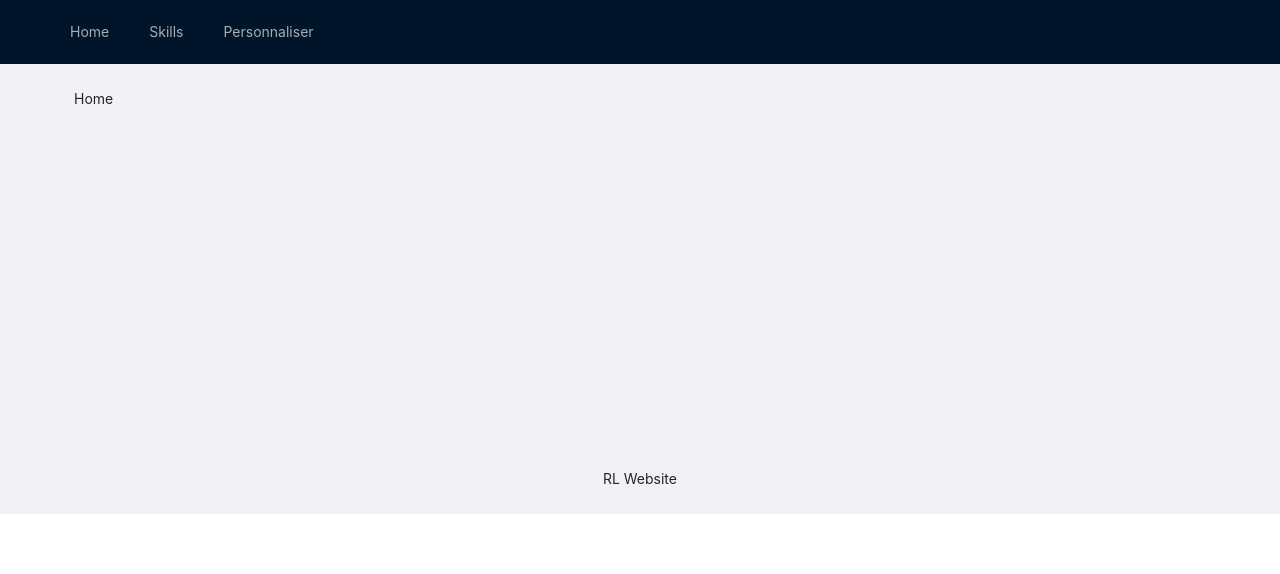
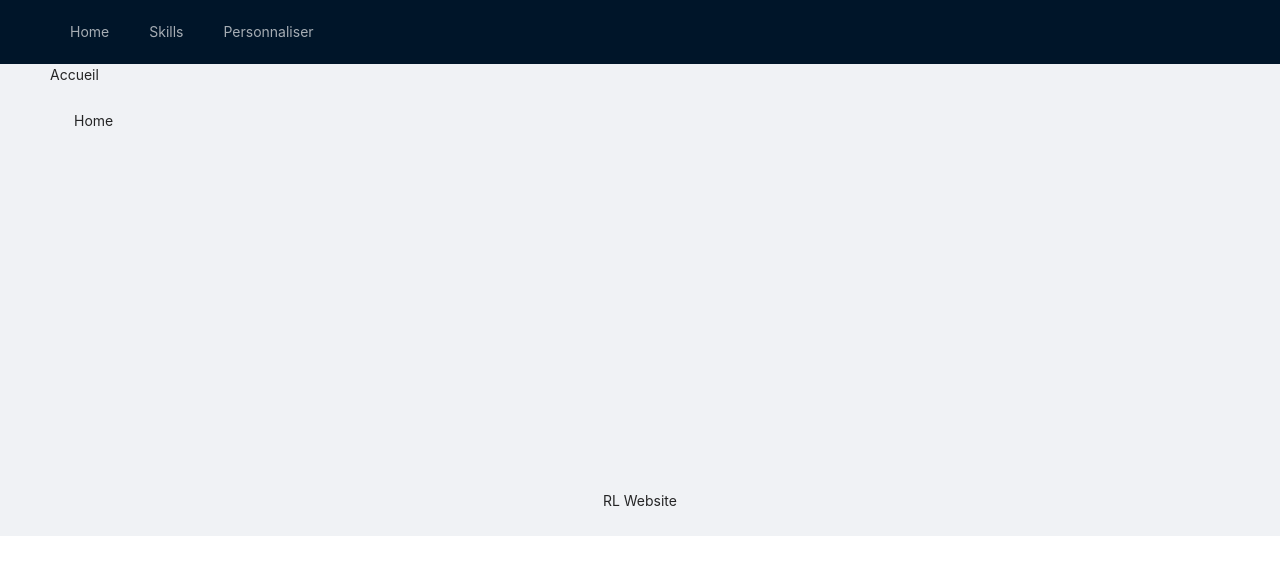
Before and after one commit to rlembo06/rlembo-website, a Next.js app: page / in a window 1280 px wide. Shown: the top 574 px of the page. Built offline with nearby package versions, Linux system fonts and the light colour scheme.

Commit message:
breadcrumbItemsList ok

```diff
--- a/layout/components/Content/Content.component.tsx
+++ b/layout/components/Content/Content.component.tsx
@@ -1,6 +1,7 @@
 import { NextRouter } from 'next/router';
 import { Layout } from 'antd';
 import { ReactNode } from 'react';
+import { useTranslation } from 'react-i18next';
 
 import { RLBreadcrumb } from '@/components/Breadcrumb';
 
@@ -11,8 +12,10 @@ type BreadcrumbItem = { label: string; url: string };
 type ContentProps = { children: ReactNode; router: NextRouter };
 
 const Content = ({ children, router }: ContentProps) => {
+  const t = useTranslation();
+
   const pathSnippets: string[] = router?.pathname?.split('/').filter((item: string) => !!item);
-  const breadcrumbItemsList: BreadcrumbItem[] = pathSnippets.reduce(
+  const extraBreadcrumbItems: BreadcrumbItem[] = pathSnippets.reduce(
     (acc: BreadcrumbItem[], pathSnippet: string, index: number) => [
       ...acc,
       {
@@ -25,15 +28,14 @@ const Content = ({ children, router }: ContentProps) => {
 
   return (
     <AContent className="site-layout" style={{ padding: '0 50px', marginTop: 64 }}>
-      {breadcrumbItemsList?.length > 0 && (
       <RLBreadcrumb>
-          {breadcrumbItemsList.map(({ label, url }: BreadcrumbItem) => (
+        <RLBreadcrumb.Item href={`/`}>{t.t('other.Home')}</RLBreadcrumb.Item>
+        {extraBreadcrumbItems.map(({ label, url }: BreadcrumbItem) => (
           <RLBreadcrumb.Item key={label} href={url}>
             {label}
           </RLBreadcrumb.Item>
         ))}
       </RLBreadcrumb>
-      )}
       <div className="site-layout-background" style={{ padding: 24, minHeight: 380 }}>
         {children}
       </div>
--- a/localization/en_GB/commons.json
+++ b/localization/en_GB/commons.json
@@ -163,6 +163,7 @@
     "False": "false",
     "from": "from",
     "From": "From",
+    "Home": "Home",
     "History": "History",
     "Intents": "Intents",
     "firstName": "First Name",
--- a/localization/fr_FR/commons.json
+++ b/localization/fr_FR/commons.json
@@ -187,6 +187,7 @@
     "Email": "Email",
     "from": "de",
     "From": "De",
+    "Home": "Accueil",
     "History": "Historique",
     "Intents": "Intentions",
     "firstName": "Prénom",
```
Lines whose indentation alone changed are shown as unchanged.
